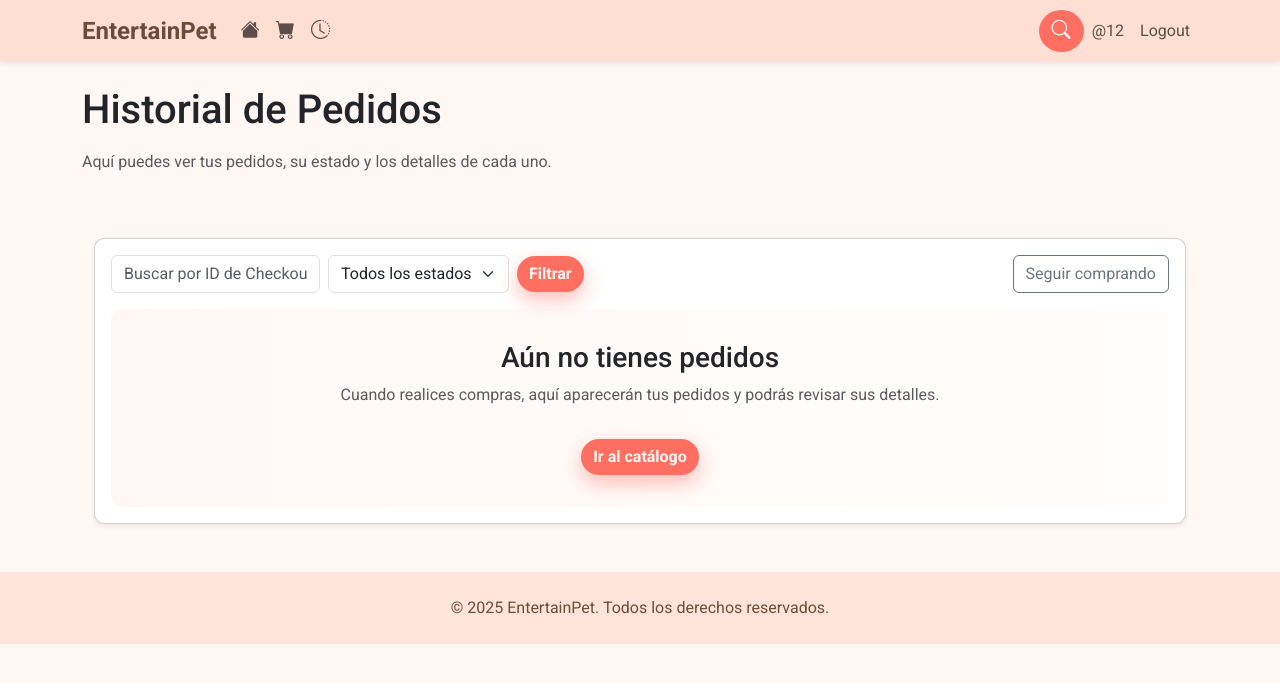
After one commit to EntertainPet/webshop, a Django app: page /historial/ in a window 1280 px wide. The commit adds this page. Shown: the top 683 px of the page. Run offline with Django 5.2, Linux system fonts and the light colour scheme; a user stored in the database is signed in; data comes from the database, SQL or seed files in the repository.

Commit message:
feat(historial): historial de pedidos

```diff
--- a/home/static/css/styles.css
+++ b/home/static/css/styles.css
@@ -910,3 +910,80 @@ h2 {
     font-size: 0.8rem;
     color: #666;
 }
+
+/* =========================================================
+   HISTORIAL DE PEDIDOS
+   Estilos personalizados para la lista y detalle del pedido
+ ========================================================= */
+.orders-grid {
+    display: grid;
+    grid-template-columns: repeat(auto-fill, minmax(320px, 1fr));
+    gap: 1rem;
+}
+.order-card {
+    padding: 1rem 1.25rem;
+    border-radius: 12px;
+    box-shadow: 0 8px 20px rgba(0,0,0,0.06);
+    background-color: #fff;
+}
+.order-top {
+    display: flex;
+    justify-content: space-between;
+    align-items: center;
+    gap: 1rem;
+}
+.order-meta {
+    font-size: 0.95rem;
+    color: #6b4c3b;
+}
+.order-amount {
+    font-weight: 700;
+    font-size: 1.05rem;
+    color: #6b4c3b;
+}
+.order-status {
+    padding: 0.25rem 0.5rem;
+    border-radius: 6px;
+    font-weight: 600;
+}
+.order-status.paid { background-color: #d3f8e2; color: #0f6b3b; }
+.order-status.pending { background-color: #fff4cc; color: #8a5c00; }
+.order-actions {
+    display:flex;
+    gap:0.5rem;
+}
+.order-summary {
+    margin-top: 0.8rem;
+    color: #5f3f2d;
+}
+.order-item {
+    display:flex;
+    align-items:center;
+    gap:0.6rem;
+    padding:0.5rem 0;
+    border-bottom: 1px dashed rgba(0,0,0,0.04);
+}
+.order-item img { width:48px; height:48px; object-fit:cover; border-radius:6px; }
+.order-detail-column {
+    max-width: 420px;
+}
+
+.history-card-empty {
+    border-radius: 12px;
+    background: linear-gradient(90deg, rgba(255,235,230,0.4), rgba(255,250,240,0.2));
+    padding: 2rem;
+    text-align:center;
+}
+
+.btn-secondary-outline{
+    border:1px solid rgba(107,76,59,.08);
+    padding: .4rem .8rem;
+    background:#fff;
+    color:#6b4c3b;
+}
+
+/* Mobile adjustments */
+@media (max-width: 768px){
+    .order-top { flex-direction: column; align-items: flex-start; }
+    .order-detail-column { max-width: 100%; width:100%; }
+}
--- a/home/templates/base.html
+++ b/home/templates/base.html
@@ -47,6 +47,13 @@
                             {% endif %}
                         </a>
                     </li>
+                    {% if user.is_authenticated %}
+                    <li class="nav-item">
+                        <a class="nav-link" href="{% url 'home:historial' %}">
+                            <i class="bi bi-clock-history"></i>
+                        </a>
+                    </li>
+                    {% endif %}
 
                 </ul>
 
@@ -64,8 +71,24 @@
                     </button>
                 </form>
                 <ul class="navbar-nav mb-2 mb-lg-0">
-                    <li class="nav-item"><a class="nav-link" href="{% url 'home:login' %}">Login</a></li>
-                    <li class="nav-item"><a class="nav-link" href="{% url 'home:register' %}">Register</a></li>
+                    {% if user.is_authenticated %}
+                        <li class="nav-item nav-user">
+                            {% if user.is_anonymous_user %}
+                                <a class="nav-link" href="#">@{{ user.username|slice:":14" }}</a>
+                            {% else %}
+                                <a class="nav-link" href="#">@{{ user.username }}</a>
+                            {% endif %}
+                        </li>
+                        <li class="nav-item">
+                            <form method="post" action="{% url 'home:logout' %}" style="display:inline;">
+                                {% csrf_token %}
+                                <button class="btn btn-link nav-link" type="submit">Logout</button>
+                            </form>
+                        </li>
+                    {% else %}
+                        <li class="nav-item"><a class="nav-link" href="{% url 'home:login' %}">Login</a></li>
+                        <li class="nav-item"><a class="nav-link" href="{% url 'home:register' %}">Register</a></li>
+                    {% endif %}
                 </ul>
             </div>
         </div>
--- /dev/null
+++ b/home/templates/home/historial_pedidos.html
@@ -0,0 +1,113 @@
+{% extends 'base.html' %}
+{% load query_tags %}
+
+{% block title %}Historial de Pedidos - EntertainPet{% endblock %}
+
+{% block content %}
+<section class="py-4">
+    <div class="container">
+        <h1 class="mb-3">Historial de Pedidos</h1>
+        <p class="text-muted">Aquí puedes ver tus pedidos, su estado y los detalles de cada uno.</p>
+    </div>
+</section>
+{% endblock %}
+
+{% block inner_content %}
+<div class="container mt-3">
+    <div class="card shadow-sm">
+        <div class="card-body">
+            <form method="get" class="row g-2 align-items-center mb-3">
+                <div class="col-auto">
+                    <input type="text" name="q" class="form-control" placeholder="Buscar por ID de Checkout" value="{{ q }}">
+                </div>
+
+                <div class="col-auto">
+                    <select name="status" class="form-select">
+                        <option value="">Todos los estados</option>
+                        <option value="Paid" {% if selected_status == 'Paid' %}selected{% endif %}>Paid</option>
+                        <option value="Pending" {% if selected_status == 'Pending' %}selected{% endif %}>Pending</option>
+                    </select>
+                </div>
+
+                <div class="col-auto">
+                    <button type="submit" class="btn btn-cart">Filtrar</button>
+                </div>
+
+                <div class="col text-end">
+                    <a href="{% url 'home:catalogo' %}" class="btn btn-outline-secondary">Seguir comprando</a>
+                </div>
+            </form>
+
+            {% if pedidos %}
+            <div class="orders-grid">
+                {% for pedido in pedidos %}
+                <div class="order-card">
+                    <div class="order-top">
+                        <div>
+                            <div class="order-meta">{{ pedido.fecha_creacion|date:"SHORT_DATETIME_FORMAT" }}</div>
+                            <div class="text-truncate" style="max-width:320px; font-weight:600">#{{ pedido.pk }} — {{ pedido.stripe_checkout_id }}</div>
+                        </div>
+                        <div class="text-end">
+                            <div class="order-amount">${{ pedido.display_amount|floatformat:2 }} <small class="text-muted">{{ pedido.divisa }}</small></div>
+                            {% if pedido.status == 'Paid' %}
+                                <div class="order-status paid mt-1">Paid</div>
+                            {% else %}
+                                <div class="order-status pending mt-1">Pending</div>
+                            {% endif %}
+                        </div>
+                    </div>
+                    <div class="order-summary d-flex justify-content-between align-items-center mt-3">
+                        <div class="d-flex align-items-center gap-3">
+                            <span class="text-muted small">{{ pedido.items_count }} items</span>
+                            <span class="text-muted small">Método: Stripe</span>
+                        </div>
+                        <div class="order-actions">
+                            <a href="{% url 'home:historial_detalle' pedido.pk %}" class="btn btn-outline-secondary btn-sm">Ver detalle</a>
+                            <a href="#" class="btn btn-secondary-outline btn-sm" onclick="window.print();">Imprimir</a>
+                        </div>
+                    </div>
+                </div>
+                {% endfor %}
+            </div>
+
+            {% if is_paginated %}
+                <nav aria-label="Paginación" class="mt-3">
+                    <ul class="pagination justify-content-center">
+                        {% if page_obj.has_previous %}
+                            <li class="page-item">
+                                <a class="page-link" href="?{% query_transform page=page_obj.previous_page_number %}">Anterior</a>
+                            </li>
+                        {% else %}
+                            <li class="page-item disabled"><span class="page-link">Anterior</span></li>
+                        {% endif %}
+
+                        {% for num in paginator.page_range %}
+                            {% if num == page_obj.number %}
+                                <li class="page-item active"><span class="page-link">{{ num }}</span></li>
+                            {% elif num >= page_obj.number|add:"-2" and num <= page_obj.number|add:"2" %}
+                                <li class="page-item"><a class="page-link" href="?{% query_transform page=num %}">{{ num }}</a></li>
+                            {% endif %}
+                        {% endfor %}
+
+                        {% if page_obj.has_next %}
+                            <li class="page-item">
+                                <a class="page-link" href="?{% query_transform page=page_obj.next_page_number %}">Siguiente</a>
+                            </li>
+                        {% else %}
+                            <li class="page-item disabled"><span class="page-link">Siguiente</span></li>
+                        {% endif %}
+                    </ul>
+                </nav>
+            {% endif %}
+
+            {% else %}
+                <div class="history-card-empty">
+                    <h3 class="mb-2">Aún no tienes pedidos</h3>
+                    <p class="text-muted">Cuando realices compras, aquí aparecerán tus pedidos y podrás revisar sus detalles.</p>
+                    <a href="{% url 'home:catalogo' %}" class="btn btn-cart mt-3">Ir al catálogo</a>
+                </div>
+            {% endif %}
+        </div>
+    </div>
+</div>
+{% endblock %}
--- a/home/urls.py
+++ b/home/urls.py
@@ -22,4 +22,6 @@ urlpatterns = [
     path("webhook/", views.my_webhook_view, name="webhook"),
     path("success/", views.success_view, name="success"),
     path("cancel/", views.cancel_view, name="cancel"),
+    path("historial/", views.OrderHistoryListView.as_view(), name="historial"),
+    path("historial/<int:pk>/", views.PedidoDetailView.as_view(), name="historial_detalle"),
 ]
--- a/home/views.py
+++ b/home/views.py
@@ -4,7 +4,7 @@ from django.contrib.auth.mixins import LoginRequiredMixin
 from django.shortcuts import redirect, get_object_or_404, render
 from django.urls import reverse_lazy
 from django.views.generic import TemplateView, ListView, DetailView, FormView
-from django.http import HttpResponse
+from django.http import HttpResponse, Http404
 from django.views.decorators.csrf import csrf_exempt
 from django.db.models import Sum, F
 from django.db.models.functions import Coalesce
@@ -26,6 +26,7 @@ from rest_framework.authentication import SessionAuthentication, BasicAuthentica
 from rest_framework.permissions import IsAuthenticated
 from django.db.models import Q
 from django.http import JsonResponse
+from django.db.models import Count
 
 from home import models
 
@@ -63,6 +64,11 @@ def invitado_view(request):
     nuevo_cliente.set_unusable_password()
     nuevo_cliente.save()
     login(request, nuevo_cliente)
+
+    if not request.session.get("cart_code"):
+        cart_code = f"CRT-{uuid.uuid4().hex[:8].upper()}"
+        Carrito.objects.create(codigo_carrito=cart_code)
+        request.session["cart_code"] = cart_code
     return redirect("home:catalogo")
 
 def register_view(request):
@@ -76,7 +82,10 @@ def register_view(request):
         if form.is_valid():
             user = form.save()
             login(request, user)
-            Carrito.objects.get_or_create(cliente=user)
+            if not request.session.get("cart_code"):
+                cart_code = f"CRT-{uuid.uuid4().hex[:8].upper()}"
+                Carrito.objects.create(codigo_carrito=cart_code)
+                request.session["cart_code"] = cart_code
             return redirect("home:catalogo")
     return render(request, "registration/registro.html", {"form": form})
 
@@ -271,6 +280,87 @@ class CheckoutConfirmacionView(LoginRequiredMixin, TemplateView):
     template_name = "home/checkout_confirmacion.html"
 
 
+class OrderHistoryListView(LoginRequiredMixin, ListView):
+    model = Pedido
+    template_name = "home/historial_pedidos.html"
+    context_object_name = "pedidos"
+    paginate_by = 10
+
+    def get_queryset(self):
+        qs = (
+            Pedido.objects.filter(cliente_email=self.request.user.email)
+            .annotate(items_count=Count('pedido_items'))
+            .order_by("-fecha_creacion")
+        )
+        q = self.request.GET.get("q", "")
+        status = self.request.GET.get("status", "")
+        if q:
+            qs = qs.filter(Q(stripe_checkout_id__icontains=q))
+        if status:
+            qs = qs.filter(status__iexact=status)
+        return qs
+
+    def get_context_data(self, **kwargs):
+        ctx = super().get_context_data(**kwargs)
+        ctx["status_counts"] = (
+            Pedido.objects.filter(cliente_email=self.request.user.email)
+            .values("status")
+            .annotate(count=Count("id"))
+        )
+        ctx["selected_status"] = self.request.GET.get("status", "")
+        ctx["q"] = self.request.GET.get("q", "")
+        # Calculate friendly display amounts (try to detect cents returned by Stripe)
+        for pedido in ctx.get('pedidos', []):
+            try:
+                amount = float(pedido.cantidad)
+                pedido.display_amount = amount / 100.0 if amount > 1000 else amount
+            except Exception:
+                pedido.display_amount = pedido.cantidad
+        return ctx
+
+
+class PedidoDetailView(LoginRequiredMixin, DetailView):
+    model = Pedido
+    template_name = "home/pedido_detalle.html"
+    context_object_name = "pedido"
+
+    def get_object(self, queryset=None):
+        obj = super().get_object(queryset)
+        if obj.cliente_email != self.request.user.email:
+            raise Http404
+        return obj
+
+    def get_context_data(self, **kwargs):
+        ctx = super().get_context_data(**kwargs)
+        pedido = self.get_object()
+        # compute display amount -- Stripe returns cents in amount_total; try to make a readable amount
+        try:
+            amount = float(pedido.cantidad)
+            if amount > 1000:
+                # likely cents
+                display_amount = amount / 100.0
+            else:
+                display_amount = amount
+        except Exception:
+            display_amount = pedido.cantidad
+        ctx["display_amount"] = display_amount
+        # Build items detail for the template with computed subtotals
+        items_list = []
+        for item in pedido.pedido_items.all():
+            unit_price = float(item.producto.precio_final)
+            subtotal = unit_price * int(item.cantidad)
+            items_list.append({
+                "producto": item.producto,
+                "cantidad": item.cantidad,
+                "unit_price": unit_price,
+                "subtotal": subtotal,
+            })
+        ctx["items_list"] = items_list
+        # Total sum computed from items
+        ctx["total_sum"] = sum(i.get("subtotal", 0) for i in items_list)
+        return ctx
+
+
 @api_view(['POST'])
 @authentication_classes([SessionAuthentication, BasicAuthentication])
 @permission_classes([IsAuthenticated])
```
Also changed, not shown: home/templates/home/pedido_detalle.html (added, +96 -0 lines), home/templates/navbar.html (+5 -2 lines).
